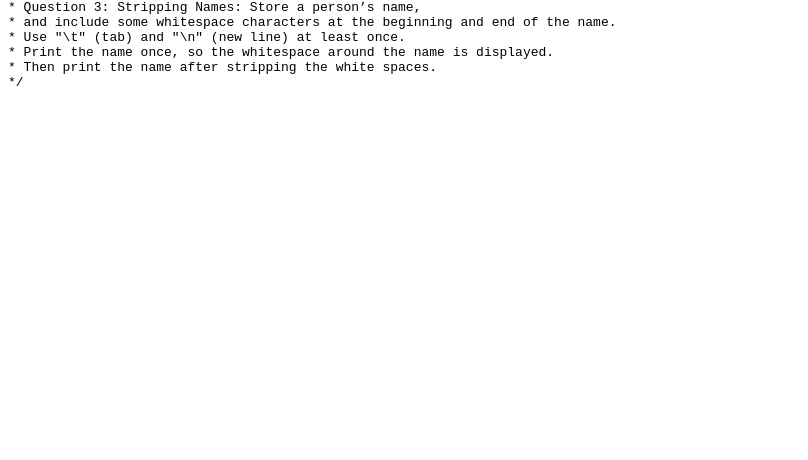
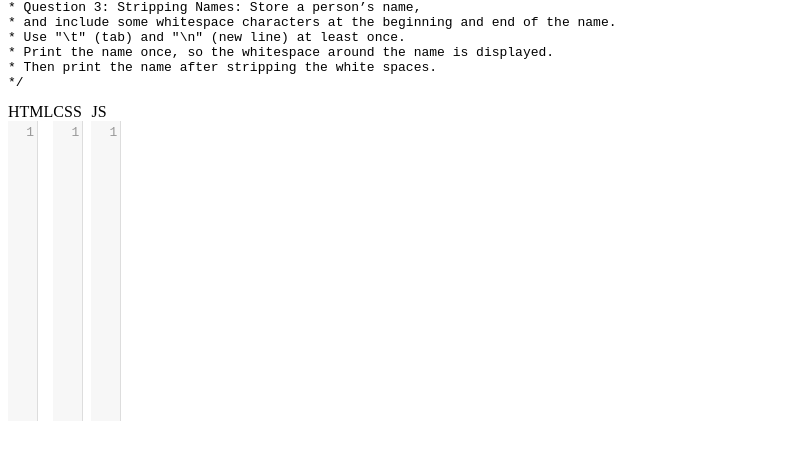
Before and after one commit to ayseboogie/daysOfCode, a Next.js app: page /Day_01 in a window 1280 px wide. Shown: the part 232-692 px from the top of the page, without its empty margins (0-808 px from the left). Built offline with nearby package versions, Linux system fonts and the light colour scheme.

Commit message:
set up playground..now gonna erase

```diff
--- /dev/null
+++ b/src/components/editor.module.css
@@ -0,0 +1,5 @@
+@media (min-width: 500px) {
+    .topPane {
+        display: flex;
+    }
+}
--- /dev/null
+++ b/src/components/editor.tsx
@@ -0,0 +1,50 @@
+import { Controlled as CodeMirror, IControlledCodeMirror } from 'react-codemirror2';
+import React from "react";
+
+
+import 'codemirror/lib/codemirror.css';
+import 'codemirror/theme/material.css';
+
+let languageLoaded = false;
+if (typeof window !== "undefined" && typeof window.navigator !== "undefined") {
+    require("codemirror/mode/xml/xml");
+    require("codemirror/mode/css/css");
+    require("codemirror/mode/javascript/javascript");
+    languageLoaded = true;
+}
+
+interface EditorProps {
+    language: string;
+    editorTitle: string;
+    value: string;
+    onChange: (value: string) => void;
+    className?: string;
+}
+
+const Editor: React.FC<EditorProps> = ({ language, editorTitle, value, onChange, className }) => {
+    const handleChange = (editor: IControlledCodeMirror, data: any, value: string) => {
+        onChange(value);
+    };
+
+    return (
+        <div className={className}>
+            <div className="flex justify-between text-white rounded-t-lg py-2 pr-2 pl-4 bg-zinc-700">
+                {editorTitle}
+            </div>
+            <CodeMirror
+                onBeforeChange={handleChange}
+                value={value}
+                className="grow rounded-b-lg overflow-hidden text-left"
+                options={{
+                    lineWrapping: true,
+                    lint: true,
+                    mode: language,
+                    theme: "tomorrow-night-bright",
+                    lineNumbers: true,
+                }}
+            />
+        </div>
+    );
+};
+
+export default Editor;
--- /dev/null
+++ b/src/components/editorApp.tsx
@@ -0,0 +1,65 @@
+import { useState, useEffect } from "react";
+import Editor from "./editor";
+import styles from "./editor.module.css";
+import cn from "classnames";
+
+const EditorApp = () => {
+    const [html, setHtml] = useState("");
+    const [css, setCss] = useState("");
+    const [js, setJs] = useState("");
+    const [srcDoc, setSrcDoc] = useState("");
+
+    useEffect(() => {
+        const timeout = setTimeout(() => {
+            setSrcDoc(`
+        <html lang="en">
+          <body>${html}</body>
+          <style>${css}</style>
+          <script>${js}</script>
+        </html>
+      `);
+        }, 200);
+
+        return () => clearTimeout(timeout);
+    }, [html, css, js]);
+
+    return (
+        <>
+            <div className={cn("bg-zinc-500", styles.topPane)}>
+                <Editor
+                    className="px-2 py-3 md:w-1/3 md:pl-3 md:pr-2"
+                    language="xml"
+                    editorTitle="HTML"
+                    value={html}
+                    onChange={setHtml}
+                />
+                <Editor
+                    className="px-2 py-3 md:w-1/3 md:px-2"
+                    language="css"
+                    editorTitle="CSS"
+                    value={css}
+                    onChange={setCss}
+                />
+                <Editor
+                    className="px-2 py-3 md:w-1/3 md:pl-1 md:pr-3"
+                    language="javascript"
+                    editorTitle="JS"
+                    value={js}
+                    onChange={setJs}
+                />
+            </div>
+            <div style={{ height: "68vh" }}>
+                <iframe
+                    srcDoc={srcDoc}
+                    title="output"
+                    sandbox="allow-scripts"
+                    frameBorder="0"
+                    height="100%"
+                    width="100%"
+                />
+            </div>
+        </>
+    );
+};
+
+export default EditorApp;
--- a/src/pages/[day].tsx
+++ b/src/pages/[day].tsx
@@ -3,6 +3,7 @@ import fs from 'fs';
 import path from 'path';
 import { useRouter } from 'next/router';
 import React from "react";
+import CodeEditor from "@/components/editorApp";
 
 interface Props {
     readmeContent: string;
@@ -17,6 +18,8 @@ const DayPage: React.FC<Props> = ({ readmeContent }) => {
             <h1>{day}</h1>
             <h2>README</h2>
             <pre>{readmeContent}</pre>
+
+            <CodeEditor />
         </div>
     );
 };
```
Also changed, not shown: package.json (+8 -5 lines), src/components/index.tsx (added, +7 -0 lines), src/components/useLocalStorage.tsx (added, +21 -0 lines), 1 other file (tests, documents, lock files or other folders).
